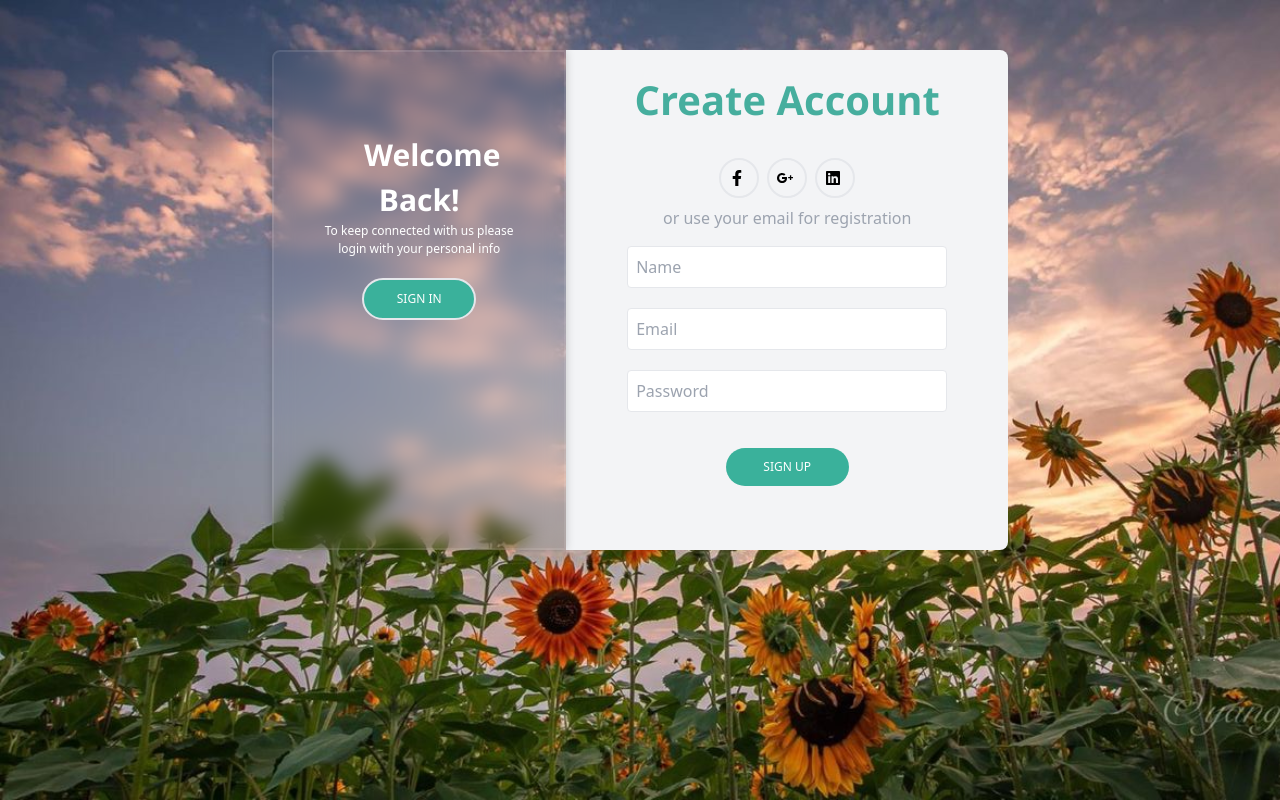
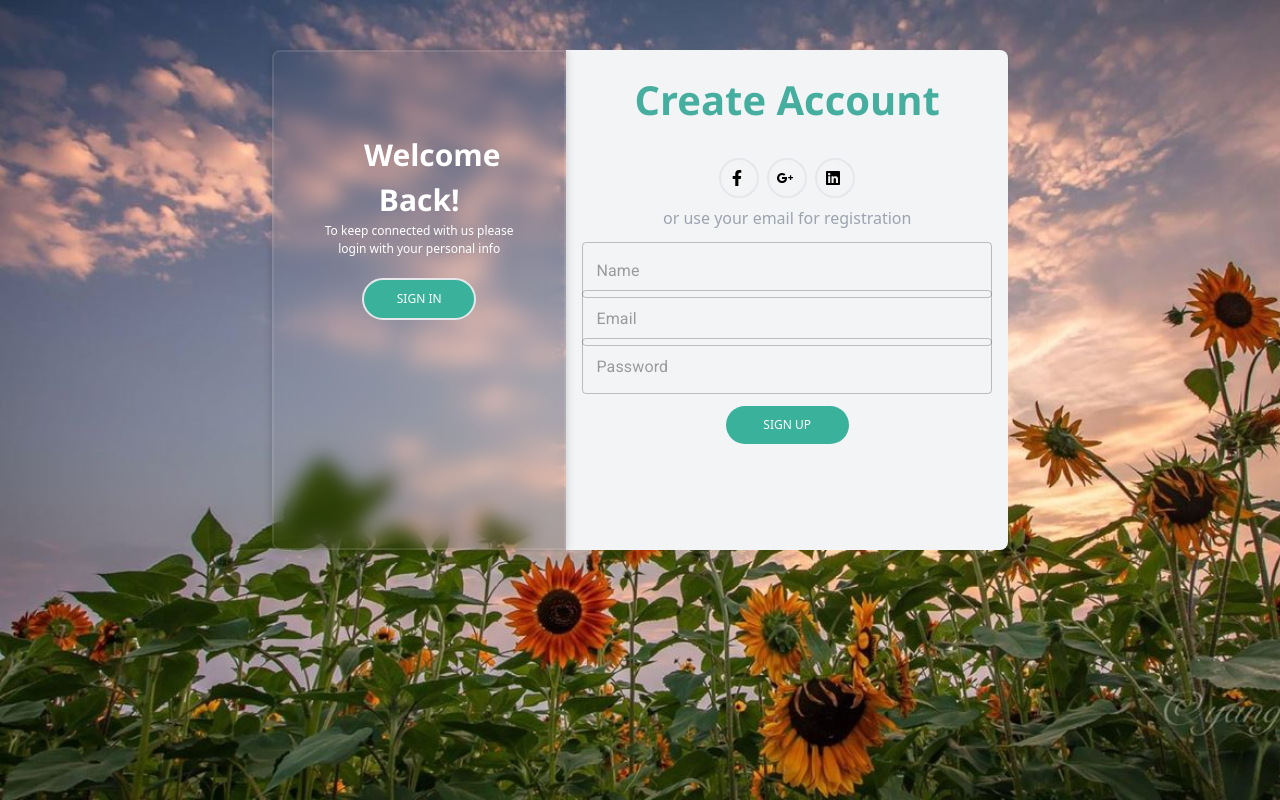
Before and after one commit to Xochitl0/00-app-web, a Next.js app: page /register in a window 1280 px wide. Built offline with nearby package versions, Linux system fonts and the light colour scheme.

Commit message:
Validaciones

```diff
--- a/package.json
+++ b/package.json
@@ -9,6 +9,12 @@
     "lint": "next lint"
   },
   "dependencies": {
+    "@emotion/react": "^11.13.3",
+    "@emotion/styled": "^11.13.0",
+    "@fontsource/roboto": "^5.0.14",
+    "@mui/icons-material": "^6.0.1",
+    "@mui/lab": "^6.0.0-beta.8",
+    "@mui/material": "^6.0.1",
     "@types/react": "^18.3.4",
     "formik": "^2.4.6",
     "next": "14.2.5",
--- a/src/app/dashboard/page.jsx
+++ b/src/app/dashboard/page.jsx
@@ -1,7 +1,11 @@
 import React from "react";
 
 const Dashboard = () => {
-  return <div>Dashboard</div>;
+  return (
+    <div>
+      <h1>Ya quedo perre 🐿️</h1>
+    </div>
+  );
 };
 
 export default Dashboard;
--- a/src/app/layout.jsx
+++ b/src/app/layout.jsx
@@ -1,4 +1,10 @@
 import { Inter } from "next/font/google";
+
+import "@fontsource/roboto/300.css";
+import "@fontsource/roboto/400.css";
+import "@fontsource/roboto/500.css";
+import "@fontsource/roboto/700.css";
+
 import "./globals.css";
 
 const inter = Inter({ subsets: ["latin"] });
--- a/src/app/login/page.jsx
+++ b/src/app/login/page.jsx
@@ -9,6 +9,11 @@
 import { useState } from "react";
 import { useRouter } from "next/navigation";
 
+import { Formik } from "formik";
+import { Box, TextField } from "@mui/material";
+
+import * as Yup from "yup";
+
 const Login = () => {
   const [email, setEmail] = useState("");
   const [password, setPassword] = useState("");
@@ -17,6 +22,14 @@
 
   const handleSubmit = (e) => {
     e.preventDefault();
+  };
+
+  const handleClick = () => {
+    router.push("/register");
+  };
+
+  const onSubmit = ({ email, password }) => {
+    console.log(email, password);
     const storedUserData = JSON.parse(localStorage.getItem("userData"));
 
     if (
@@ -31,9 +44,13 @@
     }
   };
 
-  const handleClick = () => {
-    router.push("/register");
-  };
+  const validationSchema = Yup.object().shape({
+    email: Yup.string().email("Email no válido").required("Email requerido"),
+    password: Yup.string()
+      .trim()
+      .min(6, "Mínimo 6 carácteres")
+      .required("Password requerida"),
+  });
 
   return (
     <>
@@ -59,28 +76,51 @@
             <div className="text-center text-gray-400">
               <p className="font-light">or use your email account</p>
             </div>
-            <form action="" className="container" onSubmit={handleSubmit}>
+            <Formik
+              initialValues={{ email: "", password: "" }}
+              onSubmit={onSubmit}
+              validationSchema={validationSchema}
+            >
+              {({ values, handleSubmit, handleChange, errors, touched }) => (
+                <Box
+                  action=""
+                  className="container"
+                  onSubmit={handleSubmit}
+                  component="form"
+                >
                   <div className="container">
                     <div className="mb-4 mt-3 text-center">
-                  <input
+                      <TextField
                         type="email"
                         id="email"
                         name="email"
                         placeholder="Email"
                         className="mt-1 p-2 w-80 border rounded"
-                    value={email}
-                    onChange={(e) => setEmail(e.target.value)}
+                        fullWidth
+                        sx={{ mb: -3 }}
+                        value={values.email}
+                        onChange={handleChange}
+                        error={errors.email && touched.email}
+                        helperText={
+                          errors.email && touched.email && errors.email
+                        }
                       />
                     </div>
                     <div className="mb-4 mt-3 text-center">
-                  <input
+                      <TextField
                         type="password"
                         id="password"
                         name="password"
                         placeholder="Password"
                         className="mt-1 p-2 w-80 border rounded"
-                    value={password}
-                    onChange={(e) => setPassword(e.target.value)}
+                        fullWidth
+                        sx={{ mb: -1 }}
+                        value={values.password}
+                        onChange={handleChange}
+                        error={errors.password && touched.password}
+                        helperText={
+                          errors.password && touched.password && errors.password
+                        }
                       />
                     </div>
                   </div>
@@ -88,11 +128,16 @@
                     <a href="/">Forgout your password?</a>
                   </div>
                   <div className="text-center">
-                <button type="submit" className="bg-menta button-color mt-5 ">
-                  SIGN UP
+                    <button
+                      type="submit"
+                      className="bg-menta button-color mt-5 "
+                    >
+                      SIGN IN
                     </button>
                   </div>
-            </form>
+                </Box>
+              )}
+            </Formik>
           </div>
 
           {/* Columna derecha */}
@@ -107,7 +152,7 @@
                 type="submit"
                 className="bg-mb button-color mt-5 border-2"
               >
-                SING IN
+                SING UP
               </button>
             </div>
           </div>
--- a/src/app/register/page.jsx
+++ b/src/app/register/page.jsx
@@ -1,11 +1,16 @@
 "use client";
 import "../globals.css";
-import { use, useState } from "react";
+import * as Yup from "yup";
+
+import { useState } from "react";
+import { useRouter } from "next/navigation";
 
 import { FaFacebookF } from "react-icons/fa";
 import { IoLogoGoogleplus } from "react-icons/io";
 import { FaLinkedin } from "react-icons/fa";
-import { useRouter } from "next/navigation";
+
+import { Formik } from "formik";
+import { Box, TextField } from "@mui/material";
 
 const Register = () => {
   const router = useRouter();
@@ -23,6 +28,21 @@
   const handleClick = () => {
     router.push("/login");
   };
+
+  const onSubmit = ({ name, email, password }) => {
+    const userData = { name, email, password };
+    localStorage.setItem("userData", JSON.stringify(userData));
+    alert("Registro exitoso");
+  };
+
+  const validationSchema = Yup.object().shape({
+    name: Yup.string().required("Name requerido"),
+    email: Yup.string().email("Email no válido").required("Email requerido"),
+    password: Yup.string()
+      .trim()
+      .min(6, "Mínimo 6 carácteres")
+      .required("Password requerida"),
+  });
 
   return (
     <>
@@ -64,49 +84,82 @@
             <div className="text-center text-gray-400">
               <p className="font-light">or use your email for registration</p>
             </div>
-            <form action="" className="container" onSubmit={handleRegister}>
+
+            <Formik
+              initialValues={{ name: "", email: "", password: "" }}
+              onSubmit={onSubmit}
+              validationSchema={validationSchema}
+            >
+              {({ values, handleSubmit, handleChange, errors, touched }) => (
+                <Box
+                  component="form"
+                  action=""
+                  className="container"
+                  onSubmit={handleSubmit}
+                >
                   <div className="container">
                     <div className="mb-4 mt-3 text-center">
-                  <input
+                      <TextField
                         type="name"
                         id="name"
                         name="name"
                         placeholder="Name"
                         className="mt-1 p-2 w-80 border rounded"
-                    value={name}
-                    onChange={(e) => setName(e.target.value)}
+                        fullWidth
+                        sx={{ mb: -3 }}
+                        value={values.name}
+                        onChange={handleChange}
+                        error={errors.name && touched.name}
+                        helperText={errors.name && touched.name && errors.name}
                       />
                     </div>
                     <div className="mb-4 mt-3 text-center">
-                  <input
+                      <TextField
                         type="email"
                         id="email"
                         name="email"
                         placeholder="Email"
                         className="mt-1 p-2 w-80 border rounded"
-                    value={email}
-                    onChange={(e) => setEmail(e.target.value)}
+                        fullWidth
+                        sx={{ mb: -3 }}
+                        value={values.email}
+                        onChange={handleChange}
+                        error={errors.email && touched.email}
+                        helperText={
+                          errors.email && touched.email && errors.email
+                        }
                       />
                     </div>
                     <div className="mb-4 mt-3 text-center">
-                  <input
+                      <TextField
                         type="password"
                         id="password"
                         name="password"
                         placeholder="Password"
                         className="mt-1 p-2 w-80 border rounded"
-                    value={password}
-                    onChange={(e) => setPassword(e.target.value)}
+                        fullWidth
+                        sx={{ mb: -3 }}
+                        value={values.password}
+                        onChange={handleChange}
+                        error={errors.password && touched.password}
+                        helperText={
+                          errors.password && touched.password && errors.password
+                        }
                       />
                     </div>
                   </div>
 
                   <div className="text-center">
-                <button type="submit" className="bg-menta button-color mt-5">
+                    <button
+                      type="submit"
+                      className="bg-menta button-color mt-5"
+                    >
                       SIGN UP
                     </button>
                   </div>
-            </form>
+                </Box>
+              )}
+            </Formik>
           </div>
         </div>
       </div>
```
Also changed, not shown: 1 other file (tests, documents, lock files or other folders). Lines whose indentation alone changed are shown as unchanged.
